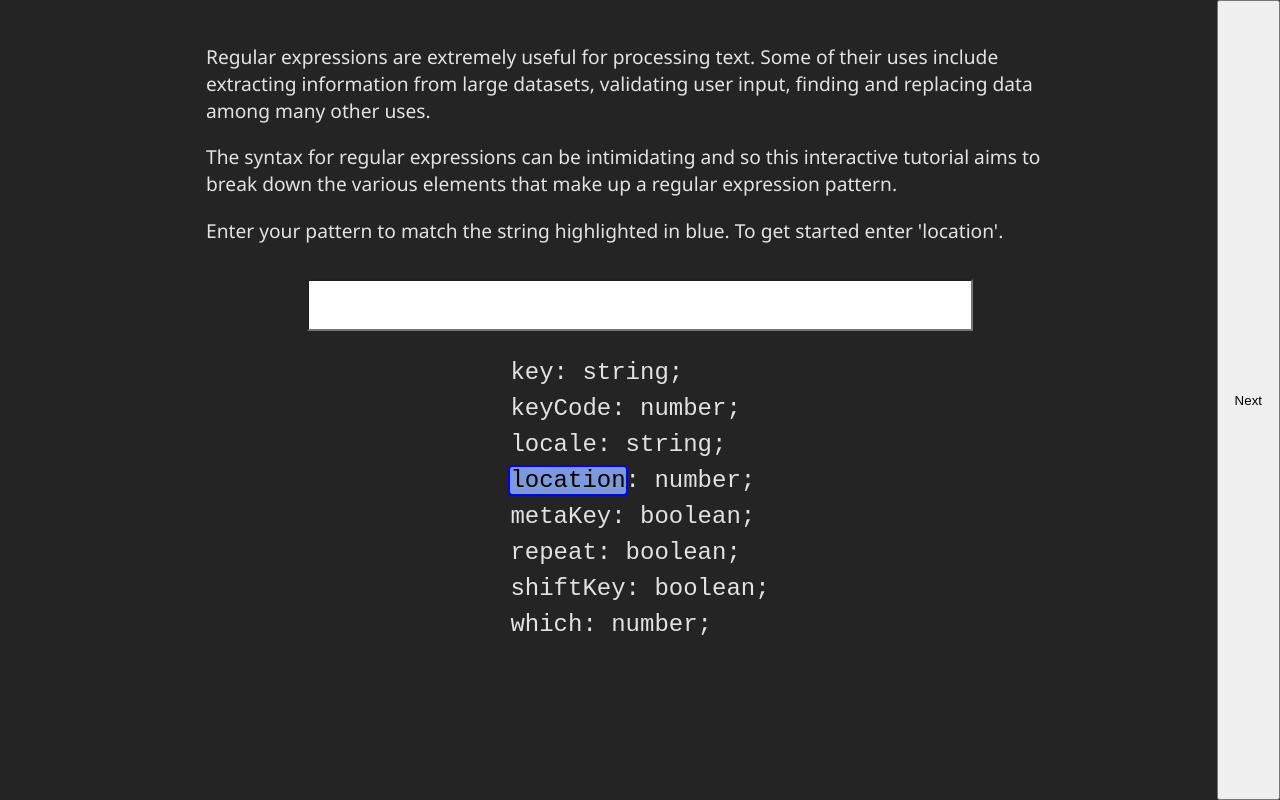
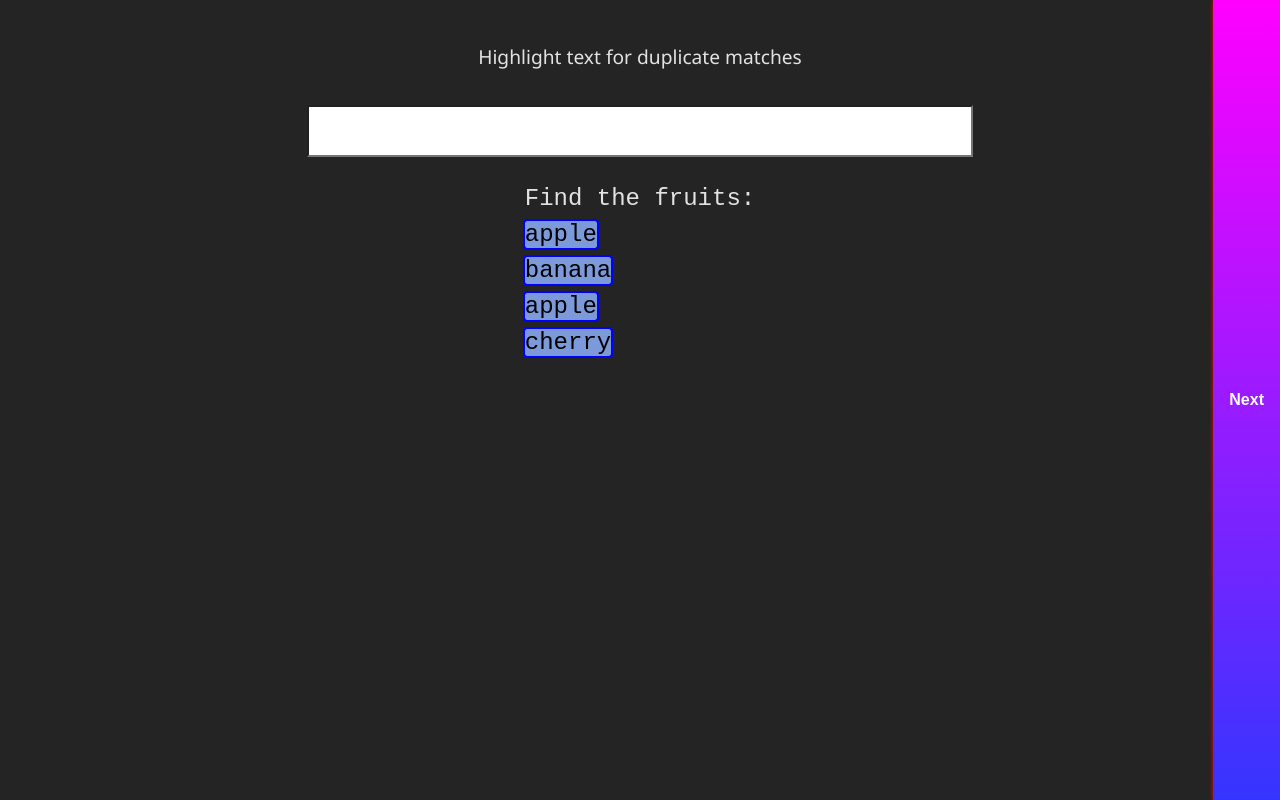
Before and after one commit to MichaelShawUK/regex, a React (Vite) app: page / in a window 1280 px wide. Built offline with nearby package versions, Linux system fonts and the light colour scheme.

Commit message:
Highlight all matches that are identical rather than only the first

```diff
--- a/src/data/templateData.ts
+++ b/src/data/templateData.ts
@@ -5,6 +5,16 @@ import highlightMatches from "../utils/highlightMatches";
 import { BaseLevel, BaseLevelWithGetters } from "../types";
 
 const templateData: Array<BaseLevel> = [
+  {
+    type: "find",
+    instructions: ["Highlight text for duplicate matches"],
+    matches: ["apple", "banana", "apple", "cherry"],
+    template: dedent`Find the fruits:
+                     SW@P
+                     SW@P
+                     SW@P
+                     SW@P`,
+  },
   {
     type: "find",
     instructions: [
--- a/src/index.css
+++ b/src/index.css
@@ -18,6 +18,16 @@ a {
   padding: 1rem;
   cursor: pointer;
   height: 100%;
+  background: linear-gradient(rgb(255, 0, 255), rgb(53, 53, 255));
+  color: white;
+  border: none;
+  font-weight: bold;
+  font-size: 1rem;
+  box-shadow: 0px 0px 4px red;
+}
+
+.btn:hover {
+  background: linear-gradient(rgb(255, 0, 255) 10%, rgb(53, 53, 255));
 }
 
 .prev {
--- a/src/utils/getMatchPositions.tsx
+++ b/src/utils/getMatchPositions.tsx
@@ -3,9 +3,11 @@ function getMatchPositions(
   matches: string[]
 ): Map<number[], string> {
   const matchPositions = new Map<number[], string>();
+  let position = 0;
 
   matches.forEach((match) => {
-    const startIndex = text.indexOf(match);
+    const startIndex = text.indexOf(match, position);
+    position = startIndex + 1;
     matchPositions.set([startIndex, startIndex + match.length], match);
   });
 
```
